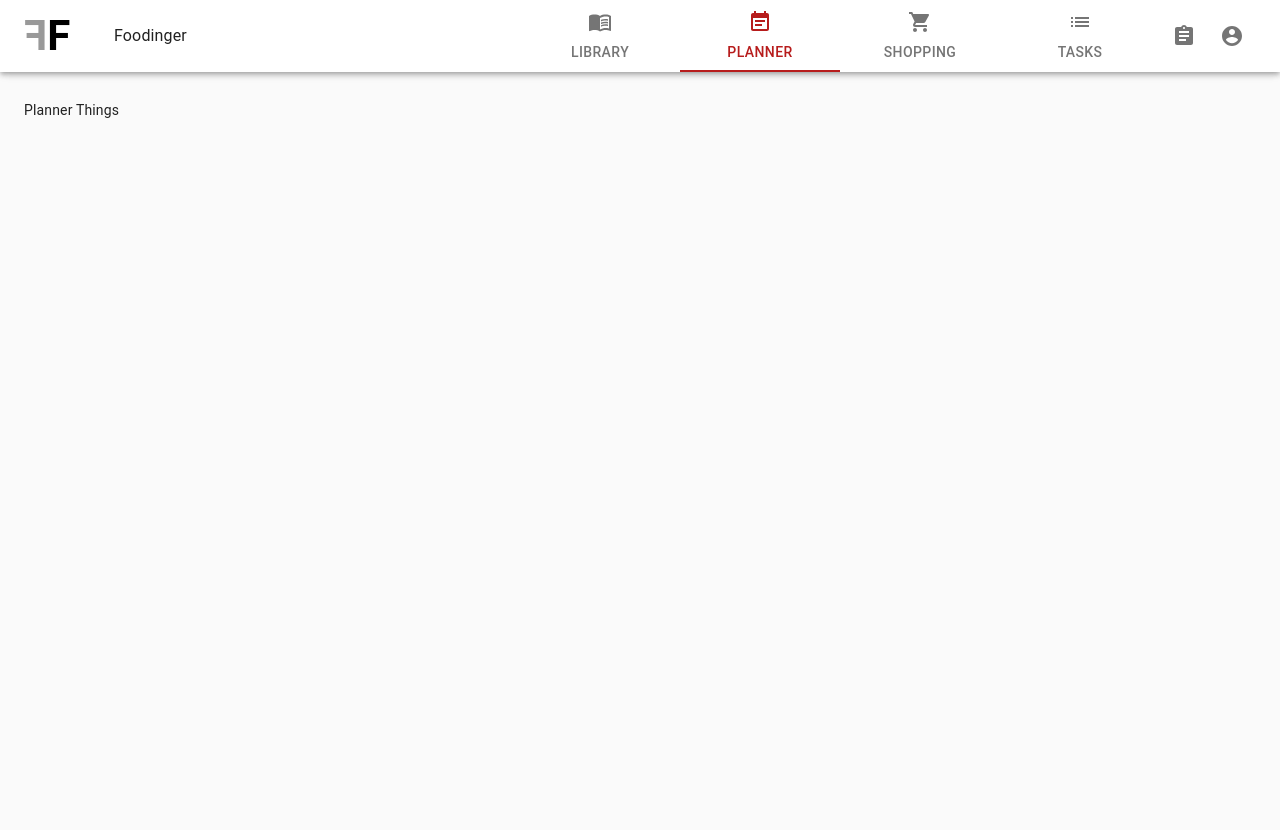
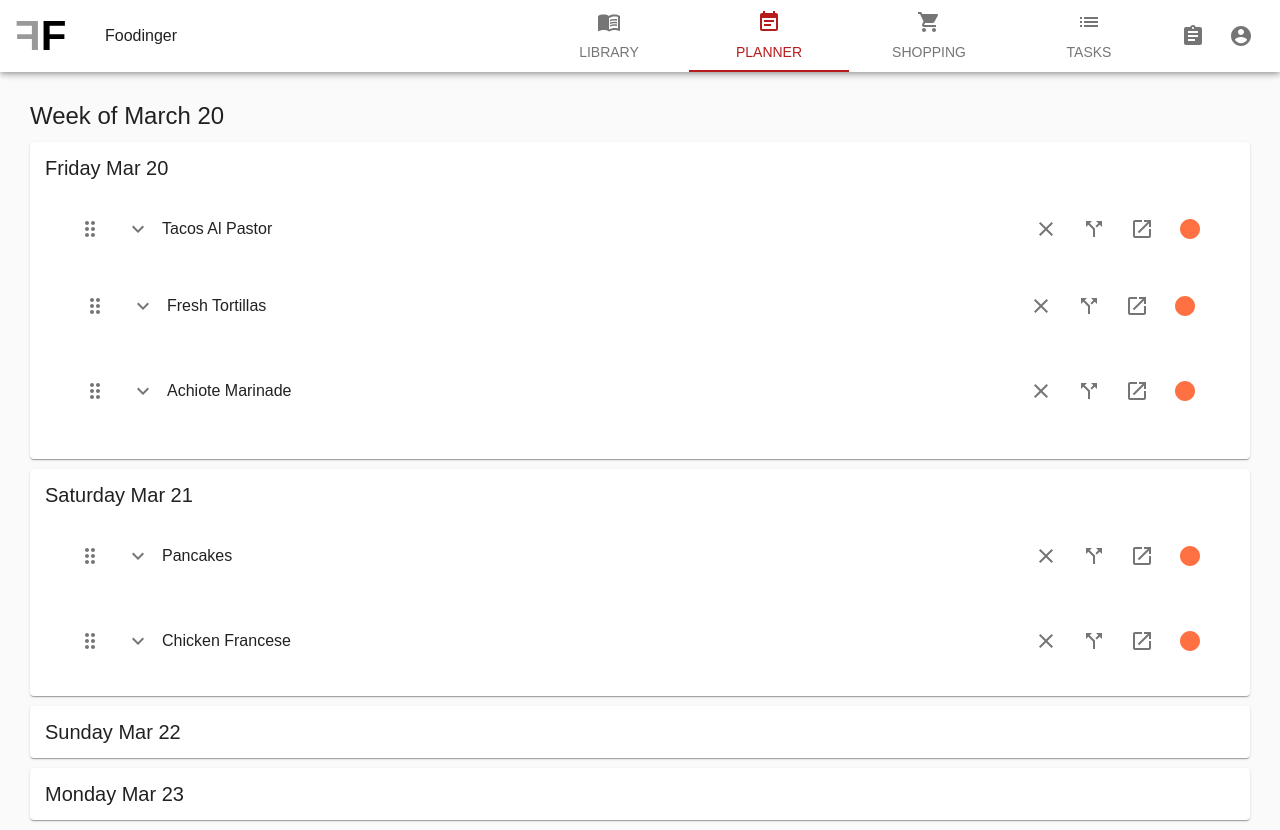
Before and after one commit to switzerb/foodinger-web-ui, a React (Create React App) app: page /planner in a window 1280 px wide. Before the commit the page ends 800 px from the top, so only its background shows below. Built offline with nearby package versions, Linux system fonts and the light colour scheme.

Commit message:
Lay in some basic sketch of the planner

```diff
--- a/package.json
+++ b/package.json
@@ -11,7 +11,8 @@
     "react": "16.13.0",
     "react-dom": "16.13.0",
     "react-router-dom": "5.1.2",
-    "react-scripts": "3.4.0"
+    "react-scripts": "3.4.0",
+    "react-sortable-tree": "^2.7.1"
   },
   "scripts": {
     "start": "react-scripts start",
--- a/src/Library.js
+++ b/src/Library.js
@@ -2,29 +2,7 @@ import React from "react";
 import Grid from '@material-ui/core/Grid';
 import RecipeCard from "./RecipeCard";
 import SearchBar from "./SearchBar";
-
-const recipes = [
-    {
-        name: "Tacos Al Pastor",
-        img: "https://static01.nyt.com/images/2019/06/05/dining/04Camararex2/merlin_155267136_8a0323b8-1d07-4f62-ae0b-f6dbc82d33c6-articleLarge.jpg"
-    },
-    {
-        name: "Pancakes",
-        img: "https://static01.nyt.com/images/2017/03/24/dining/24COOKING-CLASSICPANCAKES/24COOKING-CLASSICPANCAKES-articleLarge.jpg"
-    },
-    {
-        name: "Chicken Francese",
-        img: "https://static01.nyt.com/images/2018/12/28/dining/as-chicken-piccata/as-chicken-piccata-articleLarge-v2.jpg"
-    },
-    {
-        name: "Chicken Enchiladas",
-        img: "https://static01.nyt.com/images/2017/04/06/dining/06COOKING-ENCHILADAS1/06COOKING-ENCHILADAS1-articleLarge.jpg"
-    },
-    {
-        name: "Crepes",
-        img: "https://static01.nyt.com/images/2016/05/28/dining/28COOKING-CREPES2/28COOKING-CREPES2-articleLarge.jpg"
-    }
-];
+import recipes from "./data/recipes";
 
 const Library = () => {
     return <React.Fragment>
--- a/src/Planner.js
+++ b/src/Planner.js
@@ -1,5 +1,46 @@
 import React from 'react'
+import Container from "@material-ui/core/Container";
+import Typography from "@material-ui/core/Typography";
+import SortableTree from 'react-sortable-tree';
+import 'react-sortable-tree/style.css';
+import PlannerSection from "./PlannerSection"
+import PlannerSectionItem from "./PlannerSectionItem";
+import data from "./data/planner";
+import {makeStyles} from "@material-ui/core/styles";
 
-const Planner = () => (<div>Planner Things</div>);
+
+const useStyles = makeStyles(theme => ({
+    section: {
+        padding: theme.spacing(1),
+    },
+}));
+
+class Planner extends React.Component {
+
+    constructor(props) {
+        super(props);
+        this.state = {
+            treeData: [
+                {title: 'Chicken', children: [{title: 'Egg'}]},
+                {title: 'Fish', children: [{title: 'fingerline'}]}
+            ],
+        };
+    }
+
+    render() {
+        return (
+            <Container>
+                <Typography variant="h5">Week of March 20</Typography>
+                {
+                    data.map(section => {
+                        return (
+                            <PlannerSection section={section} />
+                        )
+                    })
+                }
+            </Container>
+        );
+    }
+}
 
 export default Planner;
--- /dev/null
+++ b/src/PlannerSection.js
@@ -0,0 +1,28 @@
+import React from "react";
+import {
+    Paper,
+    Typography
+} from "@material-ui/core";
+import {makeStyles} from "@material-ui/core/styles";
+import PlannerSectionItem from "./PlannerSectionItem";
+
+const useStyles = makeStyles(theme => ({
+    root: {
+        padding: theme.spacing(2,3),
+        margin: theme.spacing(2,0)
+    },
+}));
+
+// collapsable HOC
+// draggable HOC
+
+const PlannerSection = ({section}) => {
+    const classes = useStyles();
+    return (
+        <Paper className={classes.root}>
+            <Typography variant="h6">{section.name}</Typography>
+            { section.items.map(item => <PlannerSectionItem item={item}/>) }
+        </Paper>)
+};
+
+export default PlannerSection;
--- /dev/null
+++ b/src/PlannerSectionItem.js
@@ -0,0 +1,59 @@
+import React from "react";
+import Box from "@material-ui/core/Box";
+import IconButton from "@material-ui/core/IconButton";
+import {
+    DragIndicator,
+    ExpandMore,
+    CallSplit,
+    Close,
+    Launch,
+    Lens
+} from "@material-ui/icons"
+import List from "@material-ui/core/List";
+import ListItem from "@material-ui/core/ListItem";
+import ListItemIcon from "@material-ui/core/ListItemIcon";
+import ListItemText from "@material-ui/core/ListItemText";
+import ListItemSecondaryAction from "@material-ui/core/ListItemSecondaryAction";
+
+const drawItems = (items) => {
+    return items.map( item => <PlannerSectionItem item={item} />)
+};
+
+const PlannerSectionItem = ({item}) => {
+    return (
+        <Box m={1}>
+            <List>
+                <ListItem>
+                    <ListItemIcon>
+                        <IconButton>
+                            <DragIndicator />
+                        </IconButton>
+                        <IconButton>
+                            <ExpandMore />
+                        </IconButton>
+                    </ListItemIcon>
+                    <ListItemText
+                        primary={item.name}
+                    />
+                    <ListItemSecondaryAction>
+                        <IconButton>
+                            <Close />
+                        </IconButton>
+                        <IconButton>
+                            <CallSplit />
+                        </IconButton>
+                        <IconButton>
+                            <Launch />
+                        </IconButton>
+                        {/* Add a color toggle like gmail so we can cycle through status indicators*/}
+                        <IconButton>
+                            <Lens color="secondary" />
+                        </IconButton>
+                    </ListItemSecondaryAction>
+                </ListItem>
+                {item.items && item.items.length > 0 ? drawItems(item.items) : ""}
+            </List>
+        </Box>)
+};
+
+export default PlannerSectionItem;
--- /dev/null
+++ b/src/data/planner.js
@@ -0,0 +1,42 @@
+const planner = [
+    {
+        name: "Friday Mar 20",
+        items: [
+            {
+                name: "Tacos Al Pastor",
+                img: "https://static01.nyt.com/images/2019/06/05/dining/04Camararex2/merlin_155267136_8a0323b8-1d07-4f62-ae0b-f6dbc82d33c6-articleLarge.jpg",
+                items: [
+                    {
+                        name: "Fresh Tortillas"
+                    },
+                    {
+                        name: "Achiote Marinade"
+                    }
+                ]
+            },
+        ]
+    },
+    {
+        name: "Saturday Mar 21",
+        items: [
+            {
+                name: "Pancakes",
+                img: "https://static01.nyt.com/images/2017/03/24/dining/24COOKING-CLASSICPANCAKES/24COOKING-CLASSICPANCAKES-articleLarge.jpg"
+            },
+            {
+                name: "Chicken Francese",
+                img: "https://static01.nyt.com/images/2018/12/28/dining/as-chicken-piccata/as-chicken-piccata-articleLarge-v2.jpg"
+            },
+        ]
+    },
+    {
+        name: "Sunday Mar 22",
+        items: []
+    },
+    {
+        name: "Monday Mar 23",
+        items: []
+    }
+];
+
+export default planner;
--- /dev/null
+++ b/src/data/recipes.js
@@ -0,0 +1,24 @@
+const recipes = [
+    {
+        name: "Tacos Al Pastor",
+        img: "https://static01.nyt.com/images/2019/06/05/dining/04Camararex2/merlin_155267136_8a0323b8-1d07-4f62-ae0b-f6dbc82d33c6-articleLarge.jpg"
+    },
+    {
+        name: "Pancakes",
+        img: "https://static01.nyt.com/images/2017/03/24/dining/24COOKING-CLASSICPANCAKES/24COOKING-CLASSICPANCAKES-articleLarge.jpg"
+    },
+    {
+        name: "Chicken Francese",
+        img: "https://static01.nyt.com/images/2018/12/28/dining/as-chicken-piccata/as-chicken-piccata-articleLarge-v2.jpg"
+    },
+    {
+        name: "Chicken Enchiladas",
+        img: "https://static01.nyt.com/images/2017/04/06/dining/06COOKING-ENCHILADAS1/06COOKING-ENCHILADAS1-articleLarge.jpg"
+    },
+    {
+        name: "Crepes",
+        img: "https://static01.nyt.com/images/2016/05/28/dining/28COOKING-CREPES2/28COOKING-CREPES2-articleLarge.jpg"
+    }
+];
+
+export default recipes;
--- a/src/theme.js
+++ b/src/theme.js
@@ -1,7 +1,7 @@
-import { createMuiTheme } from "@material-ui/core"
+import { createMuiTheme, responsiveFontSizes } from "@material-ui/core"
 import { red, deepOrange } from "@material-ui/core/colors"
 
-const theme = createMuiTheme({
+let theme = createMuiTheme({
         palette: {
             primary: {
                 main: red["900"]
@@ -11,11 +11,11 @@ const theme = createMuiTheme({
             },
         },
         typography: {
-            h1: {
-                fontSize: '2rem'
-            }
-        }
+            fontFamily: 'Raleway, Arial',
+        },
+        spacing: 5
     }
 );
+theme = responsiveFontSizes(theme);
 
 export default theme;
```
Also changed, not shown: 1 other file (tests, documents, lock files or other folders).
